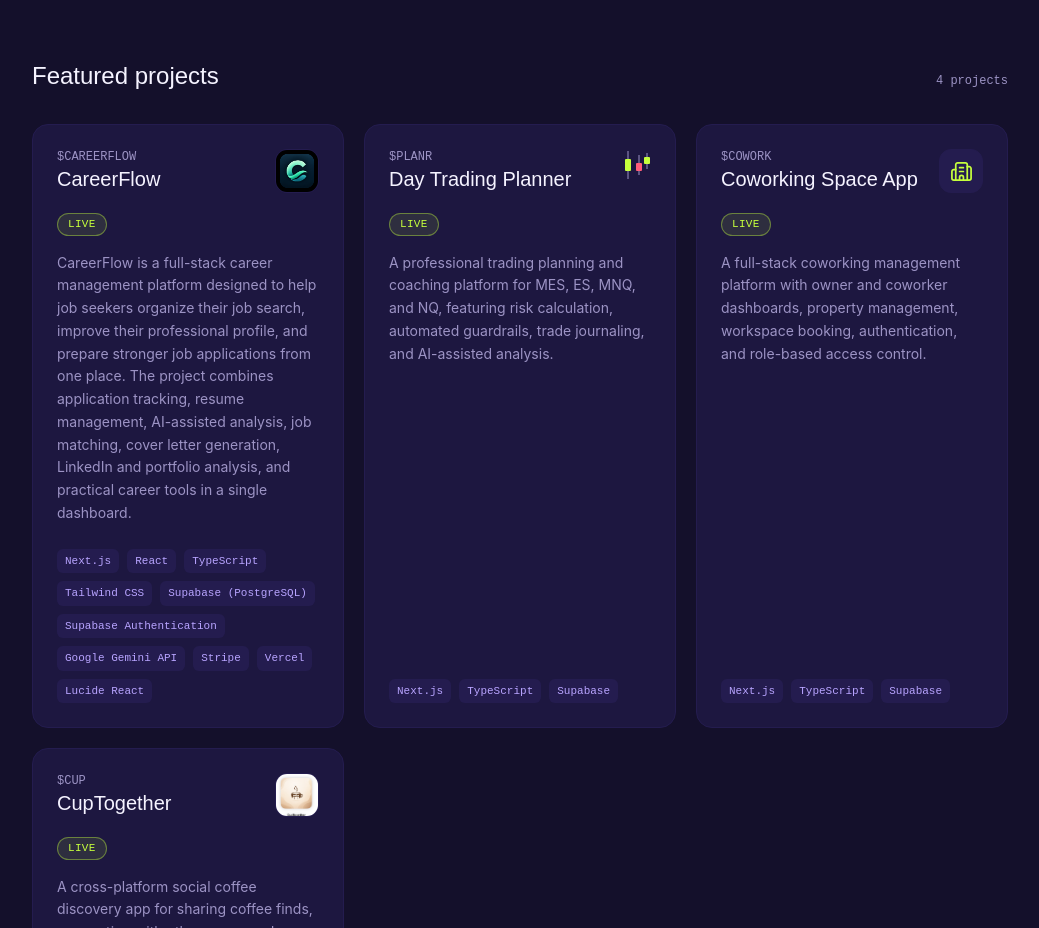
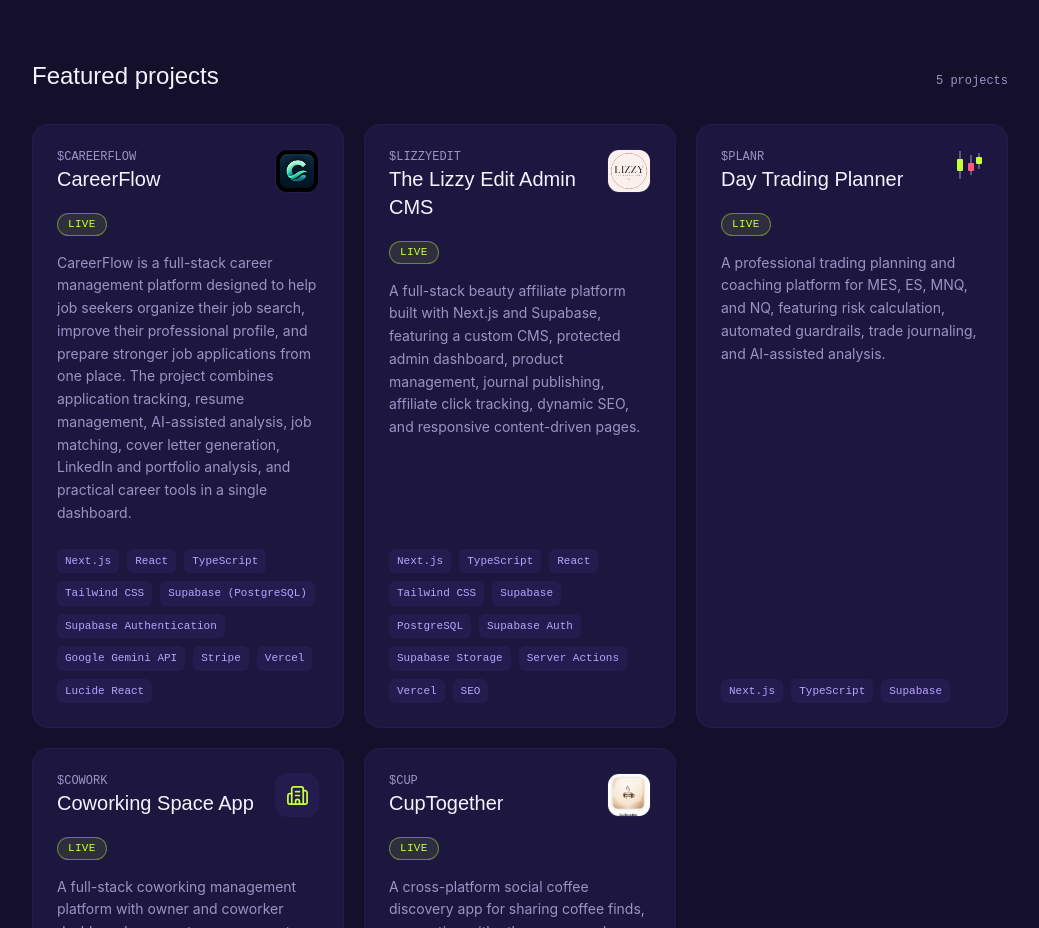
Before and after one commit to LeizianeTrevisanDardin/Portfolio_by_Lizzy, a Next.js app: page / in a window 1280 px wide. Shown: the part 880-1808 px from the top of the page, without its empty margins (120-1159 px from the left). Built offline with nearby package versions, Linux system fonts and the light colour scheme.

Commit message:
addition of project

```diff
--- a/app/page.tsx
+++ b/app/page.tsx
@@ -26,6 +26,28 @@
     ],
     href: "https://career-flow-bay.vercel.app/login",
   },
+  {
+  symbol: "$LIZZYEDIT",
+  name: "The Lizzy Edit Admin CMS",
+  image: "/images/lizzy-edit-logo.png",
+  status: "LIVE" as const,
+  description:
+    "A full-stack beauty affiliate platform built with Next.js and Supabase, featuring a custom CMS, protected admin dashboard, product management, journal publishing, affiliate click tracking, dynamic SEO, and responsive content-driven pages.",
+  stack: [
+    "Next.js",
+    "TypeScript",
+    "React",
+    "Tailwind CSS",
+    "Supabase",
+    "PostgreSQL",
+    "Supabase Auth",
+    "Supabase Storage",
+    "Server Actions",
+    "Vercel",
+    "SEO",
+  ],
+  href: "https://the-lizzy-edit.vercel.app/",
+},
   {
     symbol: "$PLANR",
     name: "Day Trading Planner",
```
Also changed, not shown: public/images/lizzy-edit-logo.png (added).
